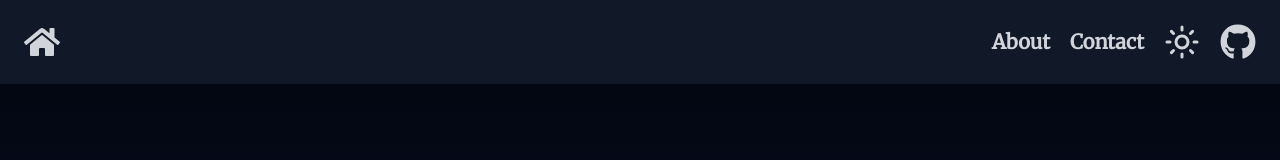
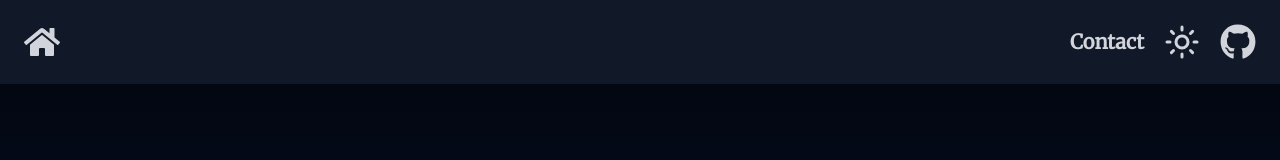
Before and after one commit to Hampus2001/v.6_workshop.portfolio, a Next.js app: page / in a window 1280 px wide. Shown: the top 160 px of the page. Built offline with nearby package versions, Linux system fonts and the light colour scheme; what @designbycode/tailwindcss-text-shadow would draw is missing.

Commit message:
removed about page

```diff
--- a/src/components/Navbar.js
+++ b/src/components/Navbar.js
@@ -23,9 +23,6 @@ export default function NavBar() {
         </Link>
       </div>
       <div className="flex gap-5 items-center">
-        <Link href="/about">
-          <p className="hover:text-primary">About</p>
-        </Link>
         <Link href="/contact">
           <p className="hover:text-primary">Contact</p>
         </Link>
--- a/src/pages/about.js
+++ /dev/null
@@ -1,9 +0,0 @@
-export default function AboutPage() {
-  return (
-    <div className="flex flex-col items-center min-h-screen p-10">
-      <h1>ABOUT ME</h1>
-
-      <p className="text-xs">Nothing here yet. Still in progress...</p>
-    </div>
-  );
-}
```
